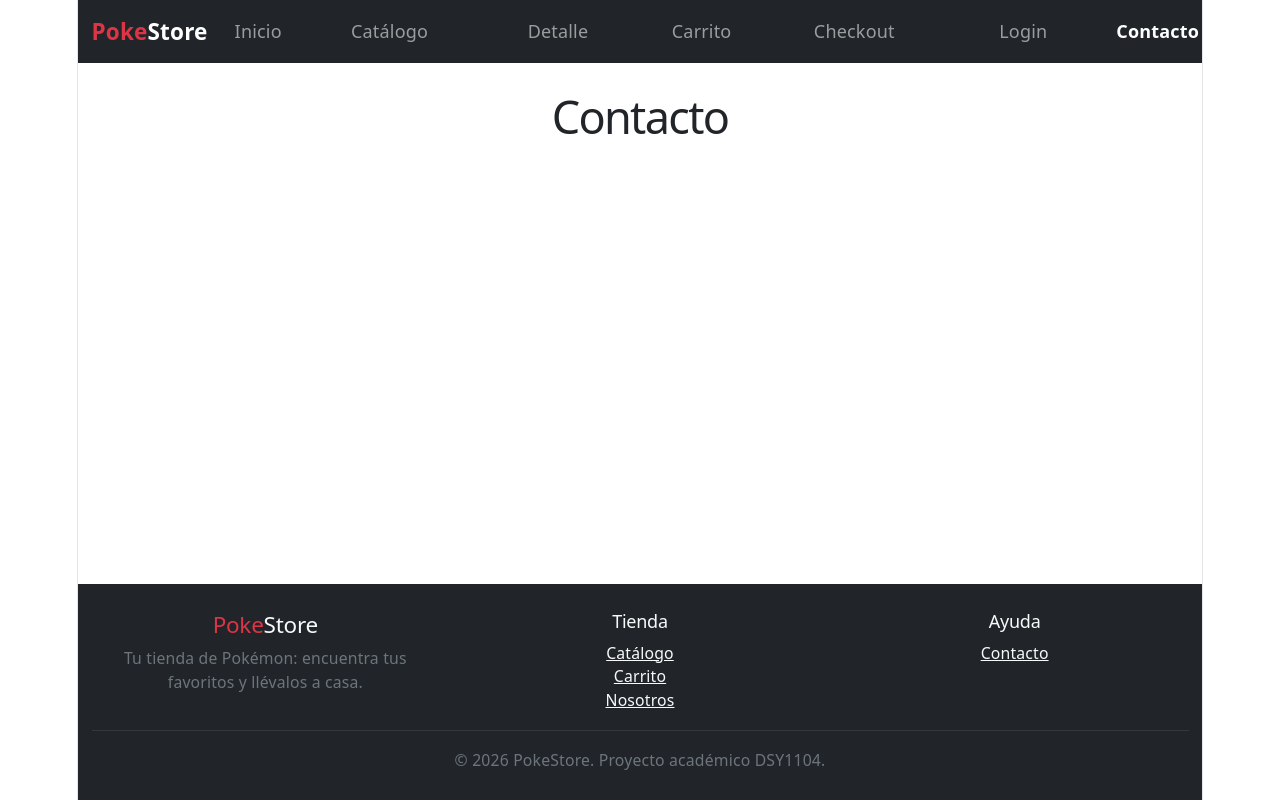
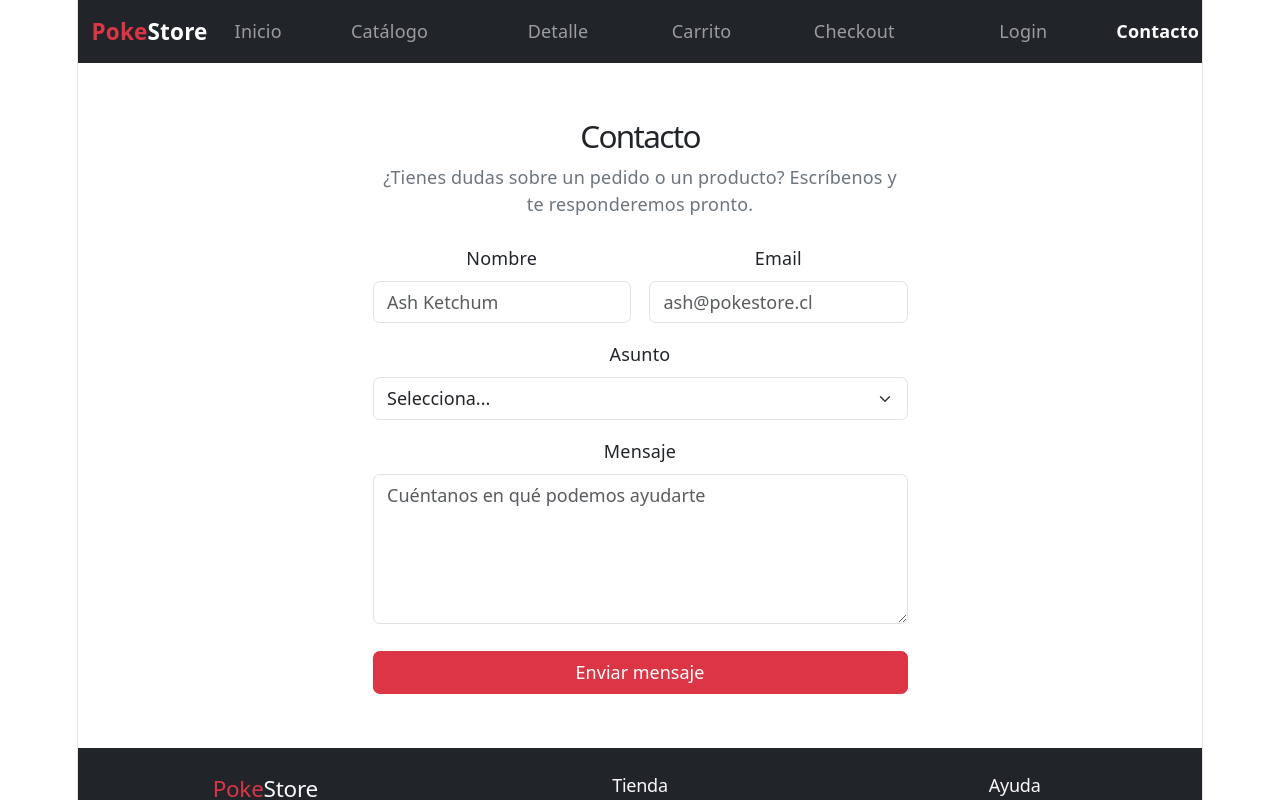
Before and after one commit to jrodriguezluna/poke-store, a React (Vite) app: page /contacto in a window 1280 px wide. Shown: the top 800 px of the page. Built offline with nearby package versions, Linux system fonts and the light colour scheme.

Commit message:
add: Contacto

```diff
--- a/src/Pages/Contacto.jsx
+++ b/src/Pages/Contacto.jsx
@@ -1,3 +1,134 @@
-export default function Contacto() {
-  return <h1 className="container py-4">Contacto</h1>;
+import { useState } from 'react';
+
+const inicial = {
+  nombre: '',
+  email: '',
+  asunto: '',
+  mensaje: '',
+};
+
+function Contacto({ onSubmit }) {
+  const [datos, setDatos] = useState(inicial);
+  const [errores, setErrores] = useState({});
+  const [enviado, setEnviado] = useState(false);
+
+  const manejarCambio = (e) => {
+    setDatos({ ...datos, [e.target.id]: e.target.value });
+    setEnviado(false);
+  };
+
+  const validar = () => {
+    const nuevos = {};
+    if (datos.nombre.trim() === '') {
+      nuevos.nombre = 'El nombre es obligatorio';
+    }
+    if (!/^\S+@\S+\.\S+$/.test(datos.email)) {
+      nuevos.email = 'Email inválido';
+    }
+    if (datos.asunto === '') {
+      nuevos.asunto = 'Selecciona un asunto';
+    }
+    if (datos.mensaje.trim().length < 10) {
+      nuevos.mensaje = 'El mensaje debe tener al menos 10 caracteres';
+    }
+    return nuevos;
+  };
+
+  const manejarEnvio = (e) => {
+    e.preventDefault();
+    const nuevos = validar();
+    setErrores(nuevos);
+
+    if (Object.keys(nuevos).length === 0) {
+      console.log('[LOG][Contacto] Mensaje válido de:', datos.email);
+      if (onSubmit) onSubmit(datos);
+      setEnviado(true);
+      setDatos(inicial);
+    }
+  };
+
+  const clase = (id, base = 'form-control') => base + (errores[id] ? ' is-invalid' : '');
+
+  return (
+    <div className="container py-5">
+      <div className="row justify-content-center">
+        <div className="col-12 col-md-8 col-lg-6">
+          <h1 className="h3 mb-2 text-center">Contacto</h1>
+          <p className="text-center text-secondary mb-4">
+            ¿Tienes dudas sobre un pedido o un producto? Escríbenos y te responderemos pronto.
+          </p>
+
+          {enviado && (
+            <div className="alert alert-success" role="alert">
+              ¡Mensaje enviado! Te responderemos lo mas pronto posible.
+            </div>
+          )}
+
+          <form onSubmit={manejarEnvio} noValidate>
+            <div className="row g-3">
+              <div className="col-12 col-md-6">
+                <label htmlFor="nombre" className="form-label">Nombre</label>
+                <input
+                  id="nombre"
+                  type="text"
+                  className={clase('nombre')}
+                  value={datos.nombre}
+                  onChange={manejarCambio}
+                  placeholder="Ash Ketchum"
+                />
+                {errores.nombre && <div className="invalid-feedback">{errores.nombre}</div>}
+              </div>
+
+              <div className="col-12 col-md-6">
+                <label htmlFor="email" className="form-label">Email</label>
+                <input
+                  id="email"
+                  type="email"
+                  className={clase('email')}
+                  value={datos.email}
+                  onChange={manejarCambio}
+                  placeholder="ash@pokestore.cl"
+                />
+                {errores.email && <div className="invalid-feedback">{errores.email}</div>}
+              </div>
+
+              <div className="col-12">
+                <label htmlFor="asunto" className="form-label">Asunto</label>
+                <select
+                  id="asunto"
+                  className={clase('asunto', 'form-select')}
+                  value={datos.asunto}
+                  onChange={manejarCambio}
+                >
+                  <option value="">Selecciona...</option>
+                  <option value="Consulta sobre un producto">Consulta sobre un producto</option>
+                  <option value="Estado de mi pedido">Estado de mi pedido</option>
+                  <option value="Cambios y devoluciones">Cambios y devoluciones</option>
+                  <option value="Otro">Otro</option>
+                </select>
+                {errores.asunto && <div className="invalid-feedback">{errores.asunto}</div>}
+              </div>
+
+              <div className="col-12">
+                <label htmlFor="mensaje" className="form-label">Mensaje</label>
+                <textarea
+                  id="mensaje"
+                  rows="5"
+                  className={clase('mensaje')}
+                  value={datos.mensaje}
+                  onChange={manejarCambio}
+                  placeholder="Cuéntanos en qué podemos ayudarte"
+                />
+                {errores.mensaje && <div className="invalid-feedback">{errores.mensaje}</div>}
+              </div>
+            </div>
+
+            <button type="submit" className="btn btn-danger w-100 mt-4">Enviar mensaje</button>
+          </form>
+        </div>
+      </div>
+    </div>
+  );
 }
+
+export default Contacto;
```
